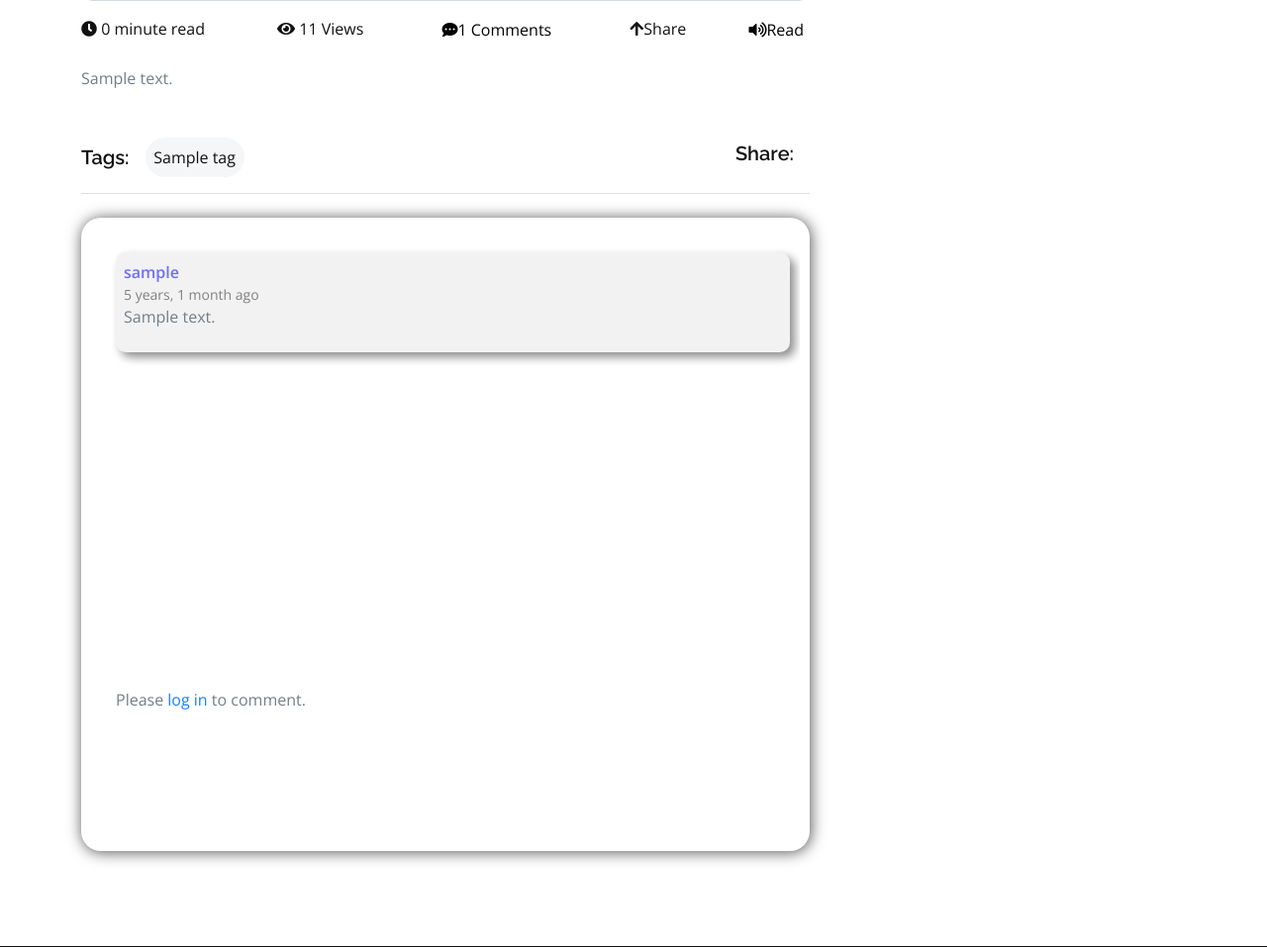
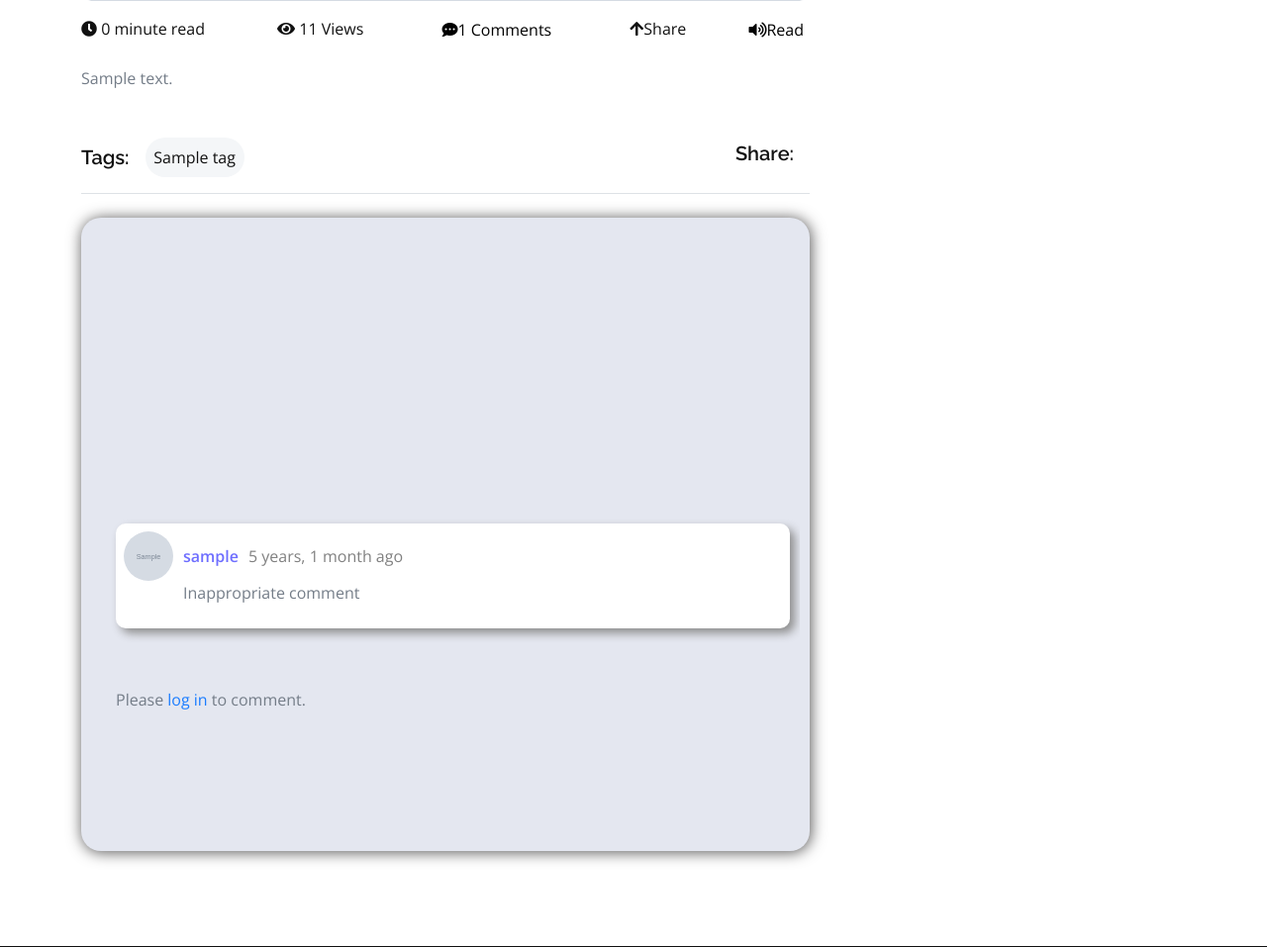
Before and after one commit to MrWings22/News_Nexus, a Django app: page /article/1 in a window 1280 px wide. Shown: the part 899-1856 px from the top of the page at 99% size. Run offline with Django 5.2, Linux system fonts and the light colour scheme; tables that the repository leaves empty hold one stand-in row (values such as "Sample post"); grey boxes marked "Sample" are stand-in pictures; some libraries are stand-ins or nearby versions.

Commit message:
comment list

```diff
--- a/news_project/news_project/settings.py
+++ b/news_project/news_project/settings.py
@@ -65,6 +65,7 @@ TEMPLATES = [
                 'django.contrib.auth.context_processors.auth',
                 'django.contrib.messages.context_processors.messages',
                 'newsapp.context_processors.breaking_news_processor',
+                'newsapp.context_processors.bad_comment_count',
             ],
         },
          'DIRS': [BASE_DIR / 'newsapp/templates'],
--- a/news_project/newsapp/context_processors.py
+++ b/news_project/newsapp/context_processors.py
@@ -1,5 +1,13 @@
 from .models import Article
+from .models import Comment
 
 def breaking_news_processor(request):
     breakingnews = Article.objects.filter(breaking_news=True).first()
     return {'breakingnews': breakingnews}
+
+def bad_comment_count(request):
+    if request.path.startswith('/admin/'):
+
+        count = Comment.objects.filter(toxicity_score__gt=0.7, is_new_inappropriate=True).count()
+        return {'bad_comment_count': count}
+    return {}
--- a/news_project/newsapp/models.py
+++ b/news_project/newsapp/models.py
@@ -4,7 +4,7 @@ from django.conf import settings
 
 class CustomUser(AbstractUser):
     phone = models.CharField(max_length=10, unique=True)
-    profile_pic = models.ImageField(upload_to='profile_pics/', default='default.jpg', blank=True, null=True)
+    profile_pic = models.ImageField(upload_to='profile_pics/', blank=True, null=True)
 
 class Category(models.Model):
     category_id = models.AutoField(primary_key=True)
@@ -43,6 +43,7 @@ class Comment(models.Model):
     user = models.ForeignKey(settings.AUTH_USER_MODEL, on_delete=models.CASCADE)
     created_at = models.DateTimeField(auto_now_add=True)
     toxicity_score = models.FloatField(null=True, blank=True)
+    is_new_inappropriate = models.BooleanField(default=False)
 
     def __str__(self):
         return self.comments[:20]
--- a/news_project/newsapp/static/css/style.css
+++ b/news_project/newsapp/static/css/style.css
@@ -510,6 +510,7 @@
     max-height: 570px;  /* Set a fixed height */
     overflow-y: auto;   /* Enable vertical scrolling */
     padding-right: 10px; /* Space for scrollbar */
+    flex-direction: column-reverse;
 }
 
 /* Optional: Custom scrollbar styling */
@@ -529,11 +530,15 @@
 .comment{
     background-color: rgb(255, 255, 255);
     padding: 5px;
-    min-width: 70px;
+    min-width: 100%;
+    min-height: 100px;
     width: 100%;
     border-radius: 10px;
     box-shadow: 5px 5px 10px rgb(142, 142, 142);
 
+}
+.comment p{
+    margin-left: 60px;
 }
 
 #comment-list{
@@ -571,7 +576,7 @@
     padding: 10px;
     height: 80vh;
     border-radius: 20px;
-
+    background-color: #e4e7f0;
 }
 
 
@@ -607,6 +612,9 @@
     height: 430px;
     padding: 25px;
     margin-bottom: 10px;
+    display: flex;
+    flex-direction: column-reverse;
+    gap: 10px;
 }
 .detailpage-commentarea{
     height: 135px;
@@ -615,7 +623,7 @@
 }
 
 .detailpage-usercomment{
-    background: #f2f2f2;
+    background: white;
     padding:8px;
     border-radius: 10px;
     box-shadow: 5px 5px 10px rgb(142, 142, 142);
@@ -667,6 +675,7 @@
 .modal-content {
     height: 100%;
     overflow-y: auto;
+    background-color: #e8e8f3;
 }
 
 .modal-backdrop {
@@ -855,146 +864,6 @@ body.modal-open .custom-modal {
 
 }
 
-/* .search-wrapper {
-    position: absolute;
-    transform: none;
-    z-index: 999;
-    top: 18px;
-    right: -30px;
-
-}
-.search-wrapper.active {}
-
-.search-wrapper .input-holder {
-    height: 70px;
-    width:70px;
-    overflow: hidden;
-    background: rgb(255, 255, 255);
-    border-radius: 50px;
-    position: relative;
-    transition: all 0.3s ease-in-out;
-}
-.search-wrapper.active .input-holder {
-    width:450px;
-    border-radius: 50px;
-    background: rgb(255, 255, 255);
-    transition: all .5s cubic-bezier(0.000, 0.105, 0.035, 1.570);
-}
-.search-wrapper .input-holder .search-input {
-    width:100%;
-    height: 50px;
-    padding:0px 70px 0 20px;
-    opacity: 0;
-    position: absolute;
-    top:0px;
-    left:0px;
-    background: transparent;
-    box-sizing: border-box;
-    border:none;
-    outline:none;
-    font-family:"Open Sans", Arial, Verdana;
-    font-size: 16px;
-    font-weight: 400;
-    line-height: 20px;
-    color:#FFF;
-    transform: translate(0, 60px);
-    transition: all .3s cubic-bezier(0.000, 0.105, 0.035, 1.570);
-    transition-delay: 0.3s;
-}
-.search-wrapper.active .input-holder .search-input {
-    opacity: 1;
-    transform: translate(0, 10px);
-}
-.search-wrapper .input-holder .search-icon {
-    width:70px;
-    height:70px;
-    border:none;
-    border-radius:6px;
-    background: #FFF;
-    padding:0px;
-    outline:none;
-    position: relative;
-    z-index: 2;
-    float:right;
-    cursor: pointer;
-    transition: all 0.3s ease-in-out;
-}
-.search-wrapper.active .input-holder .search-icon {
-    width: 50px;
-    height:50px;
-    margin: 10px;
-    border-radius: 30px;
-}
-.search-wrapper .input-holder .search-icon span {
-    width:22px;
-    height:22px;
-    display: inline-block;
-    vertical-align: middle;
-    position:relative;
-    transform: rotate(45deg);
-    transition: all .4s cubic-bezier(0.650, -0.600, 0.240, 1.650);
-}
-.search-wrapper.active .input-holder .search-icon span {
-    transform: rotate(-45deg);
-}
-.search-wrapper .input-holder .search-icon span::before, .search-wrapper .input-holder .search-icon span::after {
-    position: absolute;
-    content:'';
-}
-.search-wrapper .input-holder .search-icon span::before {
-    width: 4px;
-    height: 11px;
-    left: 9px;
-    top: 18px;
-    border-radius: 2px;
-    background: #1b91ff;
-}
-.search-wrapper .input-holder .search-icon span::after {
-    width: 14px;
-    height: 14px;
-    left: 0px;
-    top: 0px;
-    border-radius: 16px;
-    border: 4px solid #1b91ff;
-}
-.search-wrapper .close {
-    position: absolute;
-    z-index: 1;
-    top:24px;
-    right:20px;
-    width:25px;
-    height:25px;
-    cursor: pointer;
-    transform: rotate(-180deg);
-    transition: all .3s cubic-bezier(0.285, -0.450, 0.935, 0.110);
-    transition-delay: 0.2s;
-}
-.search-wrapper.active .close {
-    right:-50px;
-    transform: rotate(45deg);
-    transition: all .6s cubic-bezier(0.000, 0.105, 0.035, 1.570);
-    transition-delay: 0.5s;
-}
-.search-wrapper .close::before, .search-wrapper .close::after {
-    position:absolute;
-    content:'';
-    background: #1b91ff;
-    border-radius: 2px;
-}
-.search-wrapper .close::before {
-    width: 5px;
-    height: 25px;
-    left: 10px;
-    top: 0px;
-}
-.search-wrapper .close::after {
-    width: 25px;
-    height: 5px;
-    left: 0px;
-    top: 10px;
-}  */
-
-
 /* light mode and dark mode */
 .detailpage-comment-fields {
     max-height: 430px; /* Adjust the height as needed */
@@ -1018,6 +887,22 @@ body.modal-open .custom-modal {
 
 .detailpage-comment-fields::-webkit-scrollbar-thumb:hover {
     background: #555; /* Color of the scrollbar thumb on hover */
+}
+.detailpage-user_info{
+    display: flex;
+    gap: 10px;
+    align-items: center;
+
+}
+.detailpage-user_info-img{
+    width: 50px;
+    height: 50px;
+    border-radius: 50%;
+    object-fit:cover;
+}
+
+.detailpage-usercomment p{
+    margin-left: 60px;
 }
 
 .profile-container {
--- a/news_project/newsapp/static/js/main.js
+++ b/news_project/newsapp/static/js/main.js
@@ -253,15 +253,30 @@ updateDate();
 
                     const newComment = document.createElement('div');
                     newComment.classList.add('detailpage-usercomment');
+                    newComment.classList.add('comment');
                     newComment.innerHTML = `
-                        <div class="detailpage-user_date">
-                            <b><div class="detailpage-user" style="color:rgb(110, 110, 255)">${data.username}</div></b>
-                            <div class="detailpage-date" style="font-size: 14px; color: grey">Just now</div>
+                        <div class="detailpage-user_date" style="display: flex; align-items: center; gap: 10px;">
+                        ${data.user_image ? `<img src="${data.user_image}" alt="User Image" class="detailpage-user_info-img" style="width:50px; height:50px; border-radius:50%; object-fit:cover;">` : ''}
+                            <div class="detailpage-user_info">
+                                <b><div class="detailpage-user" style="color:rgb(110, 110, 255)">${data.username}</div></b>
+                                <div class="detailpage-date" style=" color: grey">${data.created_at}</div>
+
+                            </div>
                         </div>
-                        <p>${data.comment}</p>
+                        <p>
+                            ${data.toxicity_score >= 0.7 ? 'Inappropriate comment' : data.comment}
+                        </p>
                     `;
-                    commentList.prepend(newComment);
+                    commentList.appendChild(newComment);
                     commentForm.reset();
+
+                   const scrollContainer = document.getElementById('comment-scroll-container');
+
+                        setTimeout(() => {
+                            scrollContainer.scrollTop = scrollContainer.scrollHeight;
+                        }, 100); // 100ms delay
+
+
 
                     const commentCountElem = document.getElementById('comment-count');
                     if (commentCountElem) {
--- a/news_project/newsapp/templates/detail-page.html
+++ b/news_project/newsapp/templates/detail-page.html
@@ -105,14 +105,20 @@
                             <div class="tab-content">
                                 <div class="detailpage-commentbox">
                                     <!-- Display Existing Comments -->
-                                    <div class="detailpage-comment-fields" id="comment-list">
-                                        {% for comment in article.comment_set.all %}
+                                    <div class="detailpage-comment-fields " id="comment-list comment-scroll-container">
+                                        {% for comment in article.comment_set.all reversed %}
                                             <div class="detailpage-usercomment">
-                                                <div class="detailpage-user_date">
+                                                <div class="detailpage-user_info">
+                                                    <img src="{{ comment.user.profile_pic.url}}" alt="" class="detailpage-user_info-img"  style="width:50px; height:50px; border-radius:50%; object-fit:cover;">
                                                     <b><div class="detailpage-user" style="color:rgb(110, 110, 255)">{{ comment.user.username }}</div></b>
-                                                    <div class="detailpage-date" style="font-size: 14px; color: grey">{{ comment.created_at|timesince }} ago</div>
+                                                    <div class="detailpage-date" style=" color: grey">{{ comment.created_at|timesince }} ago</div>
                                                 </div>
-                                                <p>{{ comment.comments }}</p>
+                                                <p>{% if comment.toxicity_score and comment.toxicity_score >= 0.7 %}
+                                                        Inappropriate comment
+                                                    {% else %}
+                                                        {{ comment.comments }}
+                                                    {% endif %}
+                                                </p>
                                             </div>
                                         {% empty %}
                                             <p id="no-comments-msg" style="color: grey; text-align: center;">No comments yet. Be the first to comment!</p>
--- a/news_project/newsapp/urls.py
+++ b/news_project/newsapp/urls.py
@@ -6,11 +6,13 @@ from .views import contact_view
 from django.contrib.auth.views import (
     PasswordResetView, PasswordResetDoneView, PasswordResetConfirmView, PasswordResetCompleteView)
 from .views import CustomPasswordResetView
+from django.contrib import admin
+
 urlpatterns = [
+    path('admin/', admin.site.urls),
     path('index/', views.Indexpage,  name="Indexpage"),
     path('', views.Homepage,  name="Homepage"),
     path('article/<int:article_id>', views.articledetail, name='articledetail'),
-    # path('contact/', views.contactus, name='contactus'),
     path('login/', views.Login, name='login'),
     path('register/', views.Registration, name='register'),
     path('google-authenticate/', views.google_authenticate, name='google_authenticate'),
@@ -48,7 +50,7 @@ urlpatterns = [
     path('unsubscribe/', views.unsubscribe, name='unsubscribe'),
     path('send-otp/', views.send_otp, name='send_otp'),
     path('verify-otp/', views.verify_otp, name='verify_otp'),
-
+    path('admin-inappropriate-comments/', views.view_inappropriate_comments, name='inappropriate_comments'),
 ]
 
 
--- a/news_project/newsapp/views.py
+++ b/news_project/newsapp/views.py
@@ -26,7 +26,8 @@ import random
 import time
 from django.core.paginator import Paginator
 from .utils.perspective import analyze_comment
-
+from django.contrib.admin.views.decorators import staff_member_required
+from django.utils.timesince import timesince
 
 def Login(request):
     if request.method == "POST":
@@ -311,34 +312,40 @@ def add_comment(request, article_id):
         score = analyze_comment(comment_text)
 
         if score is not None:
-            if score >= 0.7:
-                # If the comment is toxic, save it as an inappropriate comment
+            form = CommentForm(request.POST)
+            if form.is_valid():
+                comment = form.save(commit=False)
+                comment.article = article
+                comment.user = request.user
+                comment.toxicity_score = score
+                comment.is_new_inappropriate = True
+                comment.save()
+
+                if score >= 0.7:
+                    # If the comment is toxic, save it as an inappropriate comment
+                    return JsonResponse({
+                        'status': 'rejected',
+                        'message': 'Your comment seems innapropriate!',
+                        'comment_saved': True
+                    })
+                    # print("Comment saved:", comment.comments)
+
+                user_profile_pic_url = ''
+                if request.user.profile_pic:
+                    user_profile_pic_url = request.build_absolute_uri(request.user.profile_pic.url)
+                comment_count = Comment.objects.filter(article=article).count()
+
                 return JsonResponse({
-                    'status': 'rejected',
-                    'score': score,
-                    'message': 'Your comment seems innapropriate!'
+                    'success': True,
+                    'username': request.user.username,
+                    'comment': comment.comments,
+                    'created_at': timesince(comment.created_at) + " ago",
+                    'comment_count': comment_count,
+                    'user_image': user_profile_pic_url,
                 })
             else:
-                form = CommentForm(request.POST)
-                if form.is_valid():
-                    comment = form.save(commit=False)
-                    comment.article = article
-                    comment.user = request.user
-                    comment.toxicity_score = score
-                    comment.save()
-                    # print("Comment saved:", comment.comments)
-                    comment_count = Comment.objects.filter(article=article).count()
-
-                    return JsonResponse({
-                        'success': True,
-                        'username': request.user.username,
-                        'comment': comment.comments,
-                        'created_at': comment.created_at.strftime('%Y-%m-%d %H:%M:%S'),
-                        'comment_count': comment_count
-                    })
-                else:
-                    print("Form errors:", form.errors)
-                    return JsonResponse({'success': False, 'errors': form.errors}, status=400)
+                print("Form errors:", form.errors)
+                return JsonResponse({'success': False, 'errors': form.errors}, status=400)
         else:
             return JsonResponse({'status': 'error', 'message': 'Failed to analyze comment.'})
 
@@ -589,3 +596,9 @@ def verify_otp(request):
     if entered_otp == stored_otp:
         return JsonResponse({'verified': True})
     return JsonResponse({'verified': False})
+
+@staff_member_required
+def view_inappropriate_comments(request):
+    bad_comments = Comment.objects.filter(toxicity_score__gte=0.7).select_related('user', 'article')
+    Comment.objects.filter(is_new_inappropriate=True, toxicity_score__gt=0.5).update(is_new_inappropriate=False)
+    return render(request, 'view_innappropriate_comments.html', {'bad_comments': bad_comments})
```
Also changed, not shown: news_project/newsapp/admin.py (+11 -0 lines), news_project/newsapp/templates/home.html (+9 -4 lines), news_project/newsapp/templates/profile.html (+6 -3 lines), news_project/newsapp/templates/view_innappropriate_comments.html (added, +32 -0 lines), news_project/newsapp/utils/perspective.py (+38 -1 lines), news_project/media/profile_pics/limkuk-art-demogorgon.jpg (added), news_project/newsapp/migrations/0009_alter_customuser_profile_pic.py (added), news_project/newsapp/migrations/0010_comment_is_new_inappropriate.py (added), news_project/newsapp/static/img/profile_default.jpg (added).
